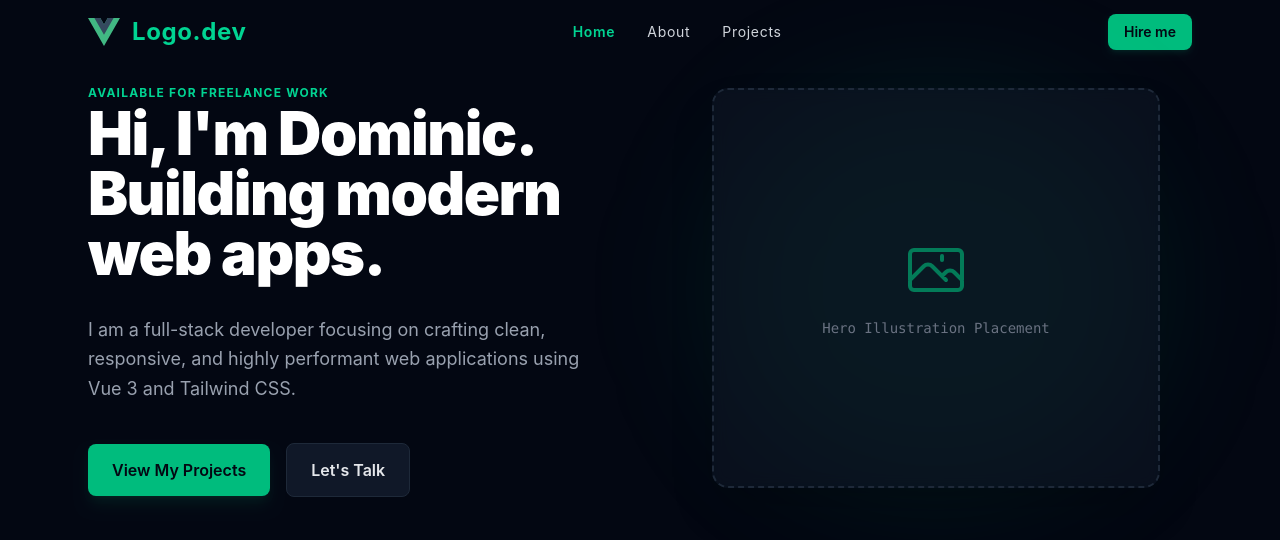
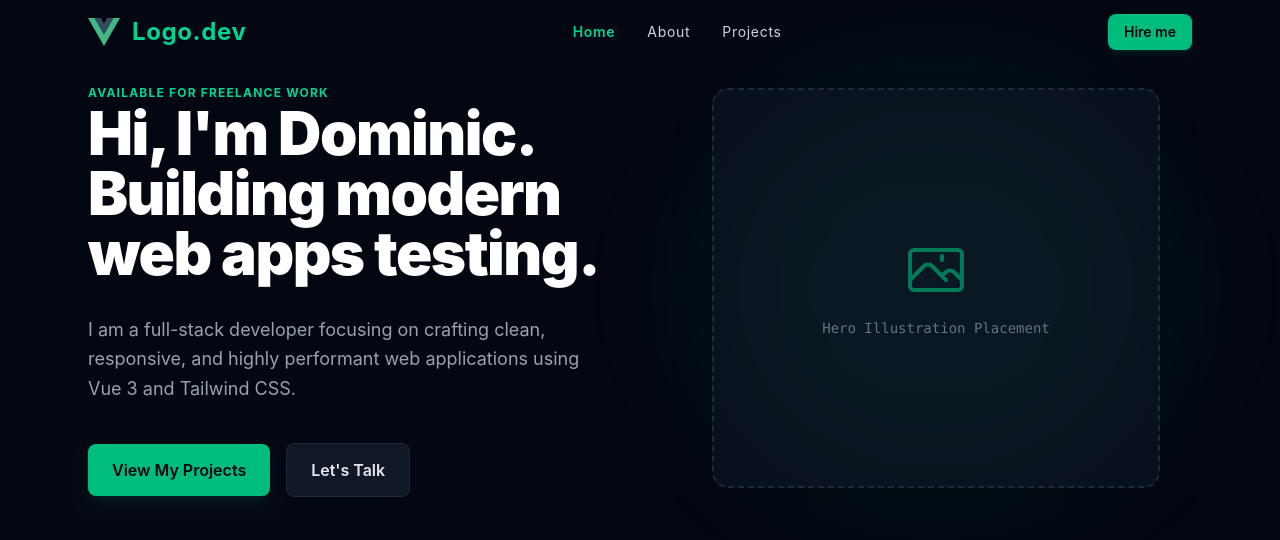
Before and after one commit to enterprisecolumnadominic/porfolio-vue-project, a Vue app: page / in a window 1280 px wide. Shown: the top 540 px of the page. Built offline with nearby package versions, Linux system fonts and the light colour scheme.

Commit message:
push to main

```diff
--- a/src/views/HomeView.vue
+++ b/src/views/HomeView.vue
@@ -28,7 +28,7 @@
             class="text-4xl sm:text-5xl md:text-6xl font-black text-white tracking-tight leading-none"
           >
             Hi, I'm Dominic.<br />
-            Building modern web apps.
+            Building modern web apps testing.
           </h1>
         </div>
 
```
